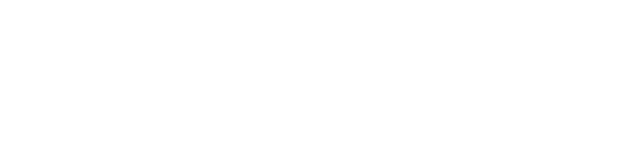
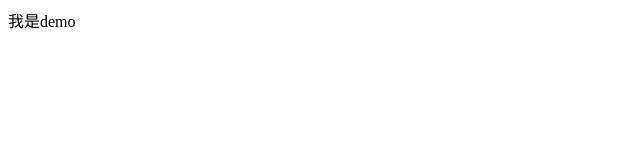
Before and after one commit to dominate666/mobilelayout, a plain HTML site: page demo.html in a window 1280 px wide. Shown: the whole page, without its empty margins (0-640 px from the left). Drawn offline with Linux system fonts and the light colour scheme.

Commit message:
第二次提价demo.html,里面增加了内

```diff
--- a/demo.html
+++ b/demo.html
@@ -8,6 +8,6 @@
     <title>Document</title>
 </head>
 <body>
-
+    我是demo
 </body>
 </html>
```
